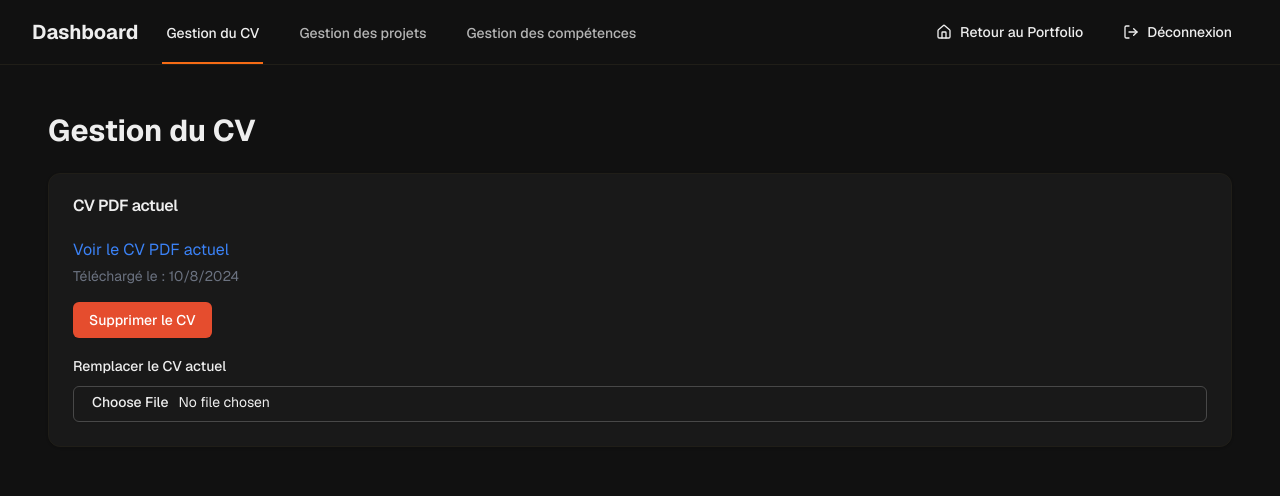
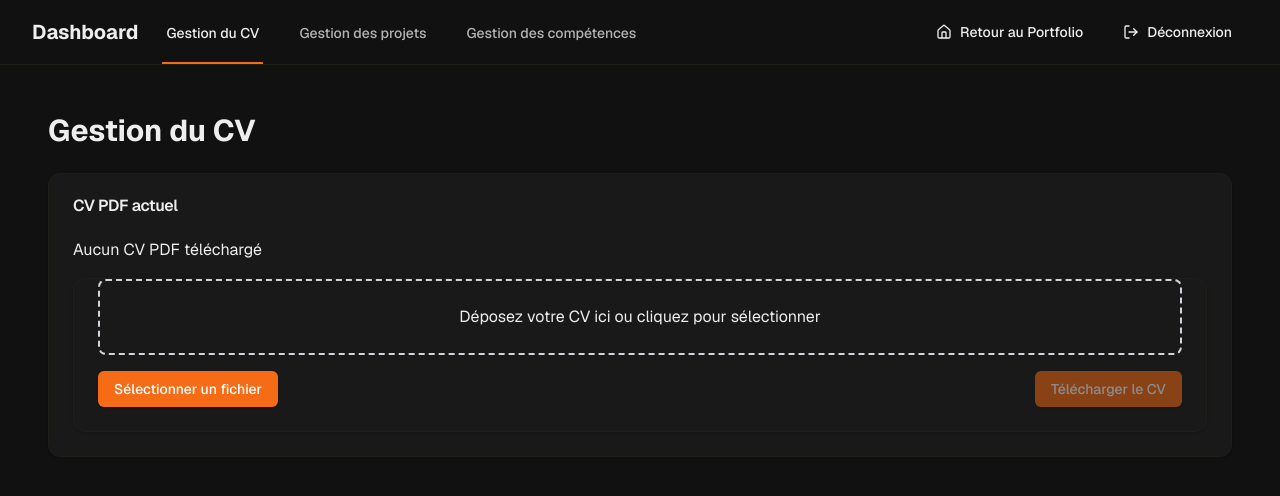
Before and after one commit to moulinetsamuel/my-portfolio, a Next.js app: page /dashboard/cv in a window 1280 px wide. Shown: the top 496 px of the page. Built offline with nearby package versions, Linux system fonts and the light colour scheme; no server answers; the database is empty; a web font is replaced by a local one.

Commit message:
Cv data base

```diff
--- /dev/null
+++ b/app/api/cv/route.ts
@@ -0,0 +1,45 @@
+import { NextResponse } from 'next/server';
+import prisma from '@/lib/prisma';
+import { writeFile } from 'fs/promises';
+import path from 'path';
+
+export async function GET() {
+  try {
+    const cv = await prisma.cV.findFirst();
+    return NextResponse.json(cv);
+  } catch (error) {
+    console.error('Error fetching CV:', error);
+    return NextResponse.json({ error: 'Error fetching CV' }, { status: 500 });
+  }
+}
+
+export async function POST(request: Request) {
+  try {
+    const data = await request.formData();
+    const file: File | null = data.get('file') as unknown as File;
+
+    if (!file) {
+      return NextResponse.json({ error: 'No file uploaded' }, { status: 400 });
+    }
+
+    const bytes = await file.arrayBuffer();
+    const buffer = Buffer.from(bytes);
+
+    const filename = 'CV_SAMUEL_MOULINET.pdf';
+    const filePath = path.join(process.cwd(), 'public', 'cv', filename);
+    await writeFile(filePath, buffer);
+
+    const dbPath = `/cv/${filename}`;
+
+    const cv = await prisma.cV.upsert({
+      where: { id: 1 },
+      update: { filePath: dbPath, uploadedAt: new Date() },
+      create: { filePath: dbPath, uploadedAt: new Date() },
+    });
+
+    return NextResponse.json(cv);
+  } catch (error) {
+    console.error('Error uploading CV:', error);
+    return NextResponse.json({ error: 'Error uploading CV' }, { status: 500 });
+  }
+}
--- a/app/dashboard/cv/page.tsx
+++ b/app/dashboard/cv/page.tsx
@@ -1,54 +1,58 @@
 'use client';
 
-import { useState, useEffect } from 'react';
+import { useState } from 'react';
+import useSWR from 'swr';
+import { getCV, uploadCV } from '@/lib/api';
 import type { CV } from '@/types/portfolio';
 import CVManager from '@/components/dashboard/cv/CvManager';
+import { useToast } from '@/hooks/use-toast';
 
 export default function CVPage() {
-  const [cv, setCV] = useState<CV | null>(null);
+  const { data: cv, error, mutate } = useSWR<CV>('/api/cv', getCV);
+  const [isUploading, setIsUploading] = useState(false);
+  const { toast } = useToast();
 
-  useEffect(() => {
-    // TODO: Remplacer ceci par un appel à l'API pour récupérer les données du CV
-    setCV({
-      id: 1,
-      filePath: '/cv/CV_SAMUEL_MOULINET_2024.pdf',
-      uploadDate: new Date().toISOString(),
-    });
-  }, []);
-
-  const handleDeleteCV = async () => {
+  const handleUploadCV = async (file: File) => {
+    setIsUploading(true);
     try {
-      // TODO: Appel API pour supprimer le CV
-      // await deleteCV(cv.id);
-      setCV(null);
-      console.log('CV supprimé');
+      await uploadCV(file);
+      await mutate();
+      toast({
+        title: 'CV téléchargé avec succès',
+        description: 'Votre CV a été mis à jour.',
+      });
     } catch (error) {
-      console.error('Erreur lors de la suppression du CV:', error);
+      console.error('Erreur lors du téléchargement du CV:', error);
+      toast({
+        title: 'Erreur lors du téléchargement',
+        description: 'Une erreur est survenue lors du téléchargement du CV.',
+        variant: 'destructive',
+      });
+    } finally {
+      setIsUploading(false);
     }
   };
 
-  const handleUploadCV = async (e: React.ChangeEvent<HTMLInputElement>) => {
-    const file = e.target.files?.[0];
-    if (file) {
-      try {
-        // Simuler le téléchargement et la mise à jour du CV
-        const newCV: CV = {
-          id: Date.now(),
-          filePath: '/cv/CV_SAMUEL_MOULINET_2024.pdf', // On garde le même nom de fichier pour la simulation
-          uploadDate: new Date().toISOString(),
-        };
-        setCV(newCV);
-        console.log('Nouveau CV téléchargé:', file.name);
-      } catch (error) {
-        console.error('Erreur lors du téléchargement du CV:', error);
-      }
-    }
-  };
+  if (error) {
+    return (
+      <div className="text-center text-red-500 dark:text-red-400">
+        Erreur de chargement du CV
+      </div>
+    );
+  }
+
+  if (cv === undefined) {
+    return (
+      <div className="text-center text-gray-500 dark:text-gray-400">
+        Chargement du CV...
+      </div>
+    );
+  }
 
   return (
     <div className="container mx-auto p-4">
       <h1 className="mb-6 text-3xl font-bold">Gestion du CV</h1>
-      <CVManager cv={cv} onDelete={handleDeleteCV} onUpload={handleUploadCV} />
+      <CVManager cv={cv} onUpload={handleUploadCV} isUploading={isUploading} />
     </div>
   );
 }
--- a/components/NavBar.tsx
+++ b/components/NavBar.tsx
@@ -1,6 +1,7 @@
 'use client';
 
 import { useState, useCallback, useMemo } from 'react';
+import useSWR from 'swr';
 import ModeToggle from './ModeToggle';
 import { Button } from './ui/button';
 import { DownloadIcon, HamburgerMenuIcon, Cross1Icon } from '@radix-ui/react-icons';
@@ -14,18 +15,26 @@ import {
 } from '@/components/ui/sheet';
 import NavLink from './NavLink';
 import { navItems } from '@/constants';
+import { getCV } from '@/lib/api';
+import type { CV } from '@/types/portfolio';
 
 export default function NavBar() {
   const [isOpen, setIsOpen] = useState(false);
+  const { data: cv } = useSWR<CV | null>('/api/cv', getCV);
 
   const handleDownloadCV = useCallback(() => {
-    const link = document.createElement('a');
-    link.href = '/cv/CV_SAMUEL_MOULINET_2024.pdf';
-    link.download = 'CV_SAMUEL_MOULINET_2024.pdf';
-    document.body.appendChild(link);
-    link.click();
-    document.body.removeChild(link);
-  }, []);
+    if (cv && cv.filePath) {
+      const link = document.createElement('a');
+      link.href = cv.filePath;
+      link.download = cv.filePath.split('/').pop() || 'CV.pdf';
+      document.body.appendChild(link);
+      link.click();
+      document.body.removeChild(link);
+    } else {
+      console.error('CV file path not available');
+      // Vous pouvez ajouter ici une notification pour l'utilisateur
+    }
+  }, [cv]);
 
   const mainNavigation = useMemo(
     () => (
@@ -50,6 +59,7 @@ export default function NavBar() {
             variant={'default'}
             className="hidden gap-2 sm:flex"
             onClick={handleDownloadCV}
+            disabled={!cv}
             aria-label="Télécharger mon CV"
           >
             Télécharger mon CV
@@ -96,6 +106,7 @@ export default function NavBar() {
                   variant={'default'}
                   className="mt-4 flex gap-2 sm:hidden"
                   onClick={handleDownloadCV}
+                  disabled={!cv}
                   aria-label="Télécharger mon CV"
                 >
                   Télécharger mon CV
--- a/components/dashboard/cv/CurrentCv.tsx
+++ b/components/dashboard/cv/CurrentCv.tsx
@@ -1,7 +1,6 @@
 import type { CurrentCVProps } from '@/types/portfolio';
-import DeleteCVDialog from '@/components/dashboard/cv/DeleteCvDialog';
 
-export default function CurrentCV({ cv, onDelete }: CurrentCVProps) {
+export default function CurrentCV({ cv }: CurrentCVProps) {
   return (
     <div className="space-y-4">
       <div>
@@ -14,10 +13,9 @@ export default function CurrentCV({ cv, onDelete }: CurrentCVProps) {
           Voir le CV PDF actuel
         </a>
         <p className="mt-1 text-sm text-gray-500">
-          Téléchargé le : {new Date(cv.uploadDate).toLocaleDateString()}
+          Téléchargé le : {new Date(cv.uploadedAt).toLocaleDateString()}
         </p>
       </div>
-      <DeleteCVDialog onDelete={onDelete} />
     </div>
   );
 }
--- a/components/dashboard/cv/CvManager.tsx
+++ b/components/dashboard/cv/CvManager.tsx
@@ -3,15 +3,15 @@ import { Card, CardContent, CardHeader, CardTitle } from '@/components/ui/card';
 import CurrentCV from '@/components/dashboard/cv/CurrentCv';
 import CVUploader from '@/components/dashboard/cv/CvUploader';
 
-export default function CVManager({ cv, onDelete, onUpload }: CVManagerProps) {
+export default function CVManager({ cv, onUpload, isUploading }: CVManagerProps) {
   return (
     <Card className="mb-8">
       <CardHeader>
         <CardTitle>CV PDF actuel</CardTitle>
       </CardHeader>
       <CardContent>
-        {cv ? <CurrentCV cv={cv} onDelete={onDelete} /> : <p>Aucun CV PDF téléchargé</p>}
-        <CVUploader onUpload={onUpload} hasExistingCV={!!cv} />
+        {cv ? <CurrentCV cv={cv} /> : <p className="mb-4">Aucun CV PDF téléchargé</p>}
+        <CVUploader onUpload={onUpload} hasExistingCV={!!cv} isUploading={isUploading} />
       </CardContent>
     </Card>
   );
--- a/components/dashboard/cv/CvUploader.tsx
+++ b/components/dashboard/cv/CvUploader.tsx
@@ -1,14 +1,70 @@
-import { Input } from '@/components/ui/input';
-import { Label } from '@/components/ui/label';
+import React, { useState, useCallback } from 'react';
+import { useDropzone } from 'react-dropzone';
+import { Button } from '@/components/ui/button';
+import { Card, CardContent } from '@/components/ui/card';
 import type { CVUploaderProps } from '@/types/portfolio';
 
-export default function CVUploader({ onUpload, hasExistingCV }: CVUploaderProps) {
+export default function CVUploader({
+  onUpload,
+  hasExistingCV,
+  isUploading,
+}: CVUploaderProps) {
+  const [file, setFile] = useState<File | null>(null);
+
+  const onDrop = useCallback((acceptedFiles: File[]) => {
+    setFile(acceptedFiles[0]);
+  }, []);
+
+  const { getRootProps, getInputProps, isDragActive, open } = useDropzone({
+    onDrop,
+    accept: { 'application/pdf': ['.pdf'] },
+    multiple: false,
+    noClick: true,
+  });
+
+  const handleSubmit = async (e: React.FormEvent<HTMLFormElement>) => {
+    e.preventDefault();
+    if (file) {
+      await onUpload(file);
+      setFile(null);
+    }
+  };
+
   return (
-    <div className="mt-4">
-      <Label htmlFor="cv-pdf">
-        {hasExistingCV ? 'Remplacer le CV actuel' : 'Télécharger un nouveau CV PDF'}
-      </Label>
-      <Input id="cv-pdf" type="file" accept=".pdf" onChange={onUpload} className="mt-2" />
-    </div>
+    <form onSubmit={handleSubmit}>
+      <Card className="mt-4">
+        <CardContent>
+          <div
+            {...getRootProps()}
+            className={`border-2 border-dashed rounded-lg p-6 text-center ${
+              isDragActive ? 'border-primary' : 'border-gray-300'
+            }`}
+          >
+            <input {...getInputProps()} />
+            {file ? (
+              <p>Fichier sélectionné : {file.name}</p>
+            ) : (
+              <p>
+                {hasExistingCV
+                  ? 'Déposez un nouveau CV ici ou cliquez pour sélectionner'
+                  : 'Déposez votre CV ici ou cliquez pour sélectionner'}
+              </p>
+            )}
+          </div>
+          <div className="mt-4 flex justify-between">
+            <Button type="button" onClick={open} disabled={isUploading}>
+              Sélectionner un fichier
+            </Button>
+            <Button type="submit" disabled={!file || isUploading}>
+              {isUploading
+                ? 'Téléchargement en cours...'
+                : hasExistingCV
+                  ? 'Remplacer le CV'
+                  : 'Télécharger le CV'}
+            </Button>
+          </div>
+        </CardContent>
+      </Card>
+    </form>
   );
 }
--- a/components/dashboard/cv/DeleteCvDialog.tsx
+++ /dev/null
@@ -1,36 +0,0 @@
-import { Button } from '@/components/ui/button';
-import {
-  AlertDialog,
-  AlertDialogAction,
-  AlertDialogCancel,
-  AlertDialogContent,
-  AlertDialogDescription,
-  AlertDialogFooter,
-  AlertDialogHeader,
-  AlertDialogTitle,
-  AlertDialogTrigger,
-} from '@/components/ui/alert-dialog';
-import type { DeleteCVDialogProps } from '@/types/portfolio';
-
-export default function DeleteCVDialog({ onDelete }: DeleteCVDialogProps) {
-  return (
-    <AlertDialog>
-      <AlertDialogTrigger asChild>
-        <Button variant="destructive">Supprimer le CV</Button>
-      </AlertDialogTrigger>
-      <AlertDialogContent>
-        <AlertDialogHeader>
-          <AlertDialogTitle>Êtes-vous sûr de vouloir supprimer le CV ?</AlertDialogTitle>
-          <AlertDialogDescription>
-            Cette action ne peut pas être annulée. Vous devrez télécharger un nouveau CV
-            pour le remplacer.
-          </AlertDialogDescription>
-        </AlertDialogHeader>
-        <AlertDialogFooter>
-          <AlertDialogCancel>Annuler</AlertDialogCancel>
-          <AlertDialogAction onClick={onDelete}>Supprimer</AlertDialogAction>
-        </AlertDialogFooter>
-      </AlertDialogContent>
-    </AlertDialog>
-  );
-}
--- a/lib/api.ts
+++ b/lib/api.ts
@@ -37,3 +37,25 @@ export const deleteProject = (id: number) =>
   fetch(`/api/projects?id=${id}`, { method: 'DELETE' }).then((res) => res.json());
 
 export const getSkills = () => fetch('/api/skills').then((res) => res.json());
+
+export const getCV = async () => {
+  const response = await fetch('/api/cv');
+  if (!response.ok) {
+    throw new Error('Failed to fetch CV');
+  }
+  const data = await response.json();
+  return data || null; // Retourne null si aucun CV n'est trouvé
+};
+
+export const uploadCV = async (file: File) => {
+  const formData = new FormData();
+  formData.append('file', file);
+  const response = await fetch('/api/cv', {
+    method: 'POST',
+    body: formData,
+  });
+  if (!response.ok) {
+    throw new Error('Failed to upload CV');
+  }
+  return response.json();
+};
--- a/package.json
+++ b/package.json
@@ -55,6 +55,7 @@
     "next-themes": "^0.3.0",
     "postcss": "^8.4.47",
     "prisma": "^5.20.0",
+    "react-dropzone": "^14.2.9",
     "react-hook-form": "^7.53.0",
     "sharp": "^0.33.5",
     "swr": "^2.2.5",
@@ -97,6 +98,7 @@
     "next-themes": "^0.3.0",
     "prettier": "^3.3.3",
     "prisma": "^5.20.0",
+    "react-dropzone": "^14.2.9",
     "react-hook-form": "^7.53.0",
     "sharp": "^0.33.5",
     "swr": "^2.2.5",
```
Also changed, not shown: types/portfolio.ts (+5 -5 lines), 2 other files (tests, documents, lock files or other folders).
